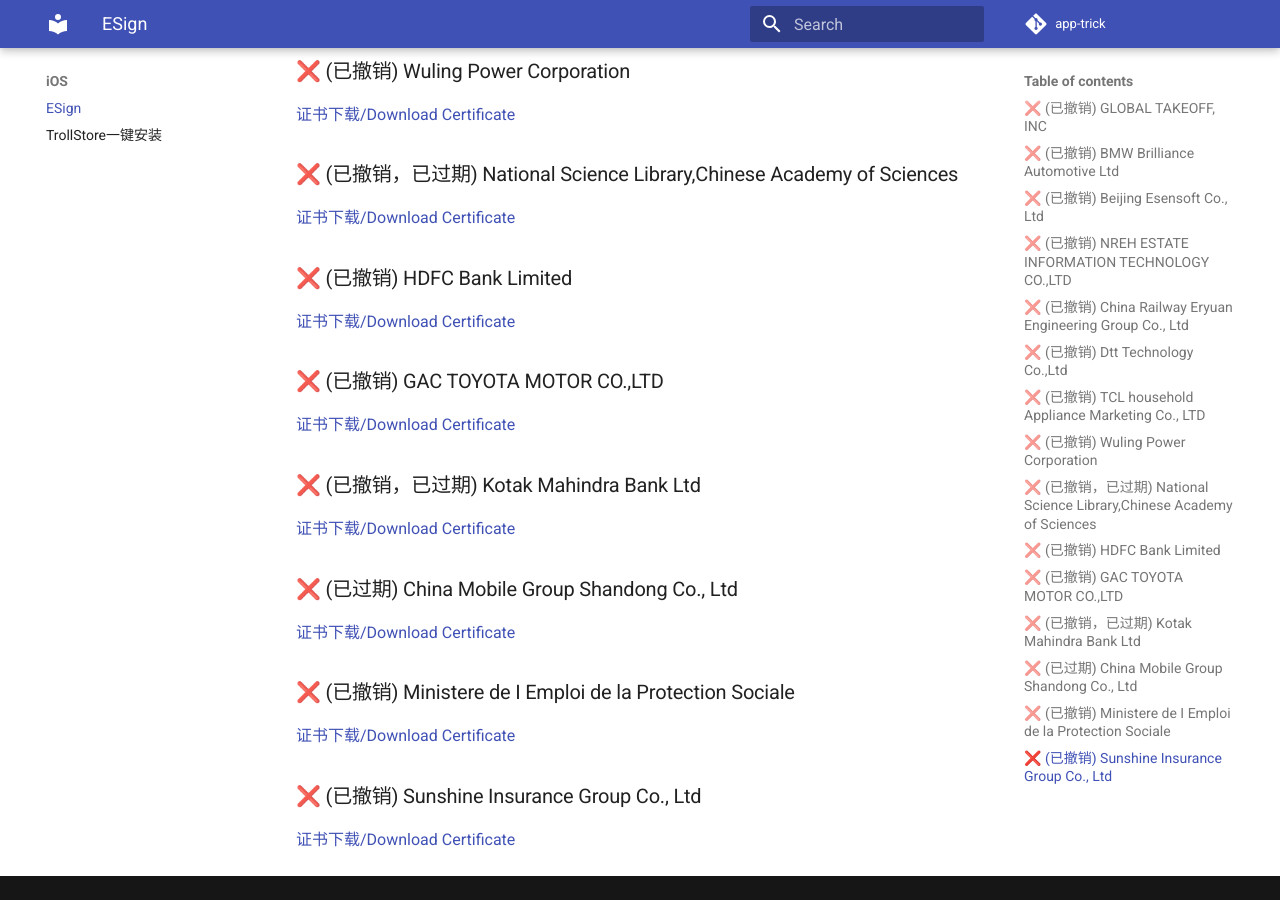
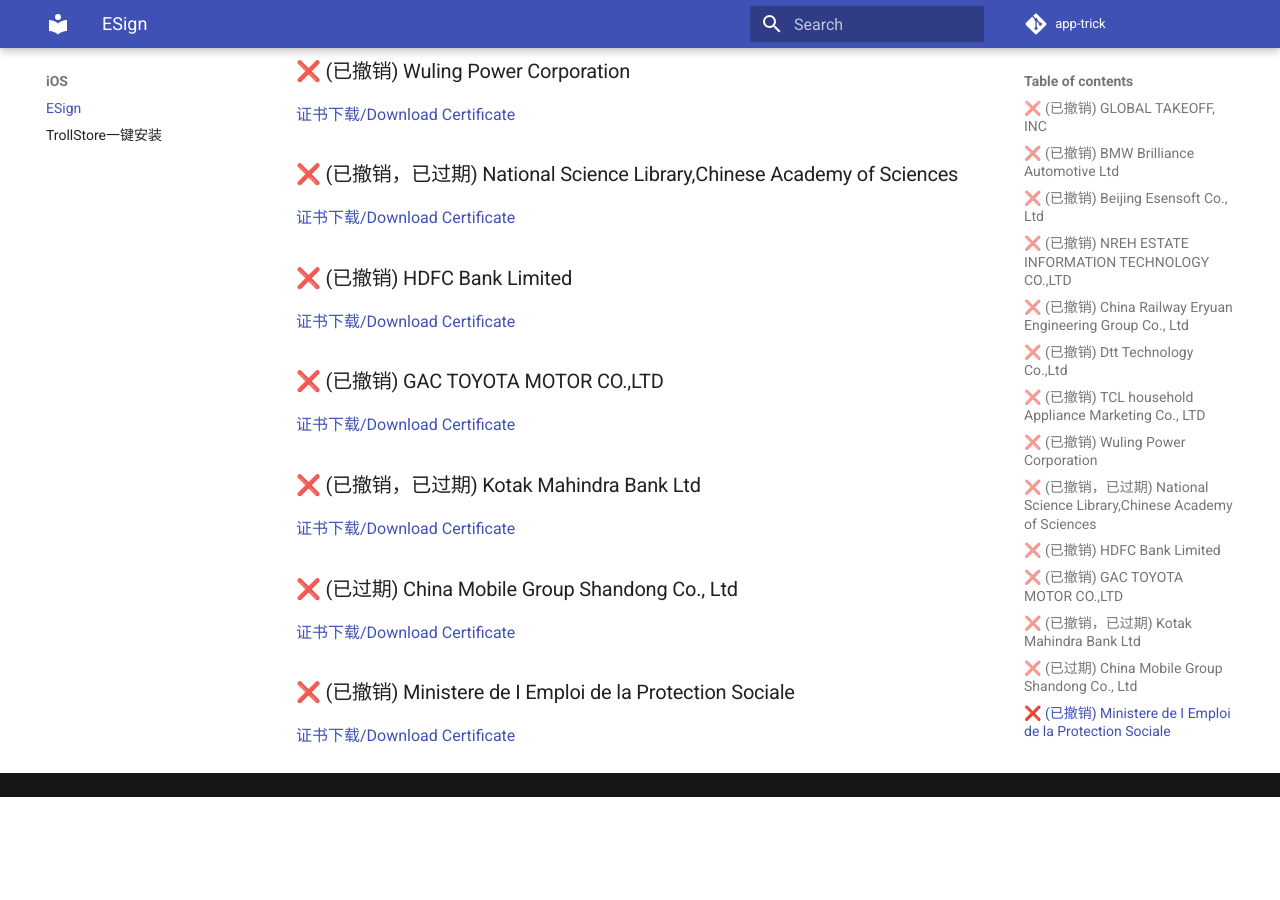
Before and after one commit to app-trick/app-trick.github.io, an MkDocs documentation site: the page built from docs/iOS/Esign.md, in a window 1280 px wide and 900 px high, scrolled down 1064 px. Built offline with MkDocs 1.6.1 and Material for MkDocs 9.7.7, drawn with Linux system fonts in a browser that asks for light colours; comment, search, counter and statistics services are not loaded; after the commit the page ends 1861 px from its top, so only the background shows below that.

Commit message:
Esign Repo Update

```diff
--- a/docs/iOS/Esign.md
+++ b/docs/iOS/Esign.md
@@ -36,5 +36,3 @@
 [证书下载/Download Certificate](/iOS/cert/China%20Mobile%20Group%20Shandong%20Co.%2C%20Ltd.zip)
 ### ❌ (已撤销) Ministere de I Emploi de la Protection Sociale
 [证书下载/Download Certificate](/iOS/cert/Ministere%20de%20I%20Emploi%20de%20la%20Protection%20Sociale.zip)
-### ❌ (已撤销) Sunshine Insurance Group Co., Ltd
-[证书下载/Download Certificate](/iOS/cert/Sunshine%20Insurance%20Group%20Co.%2C%20Ltd.zip)
--- a/docs/iOS/cert/list.txt
+++ b/docs/iOS/cert/list.txt
@@ -12,4 +12,3 @@
 Kotak Mahindra Bank Ltd.zip
 China Mobile Group Shandong Co., Ltd.zip
 Ministere de I Emploi de la Protection Sociale.zip
-Sunshine Insurance Group Co., Ltd.zip
```
Also changed, not shown: 1 other file.
